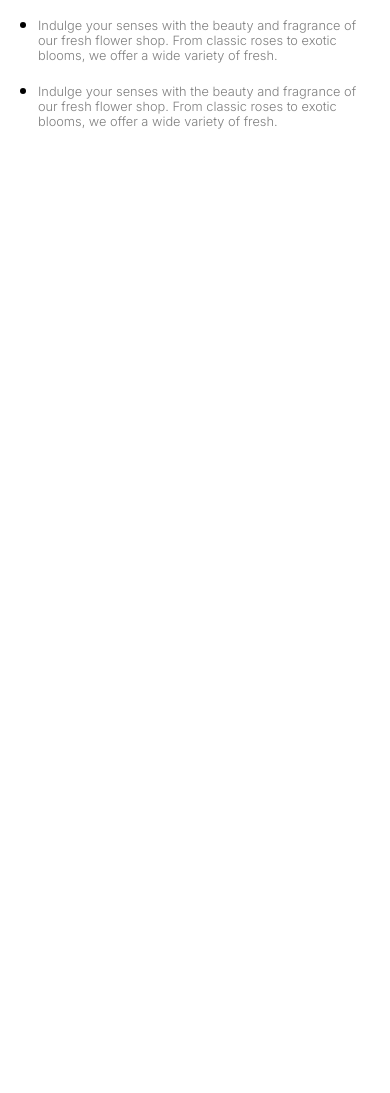
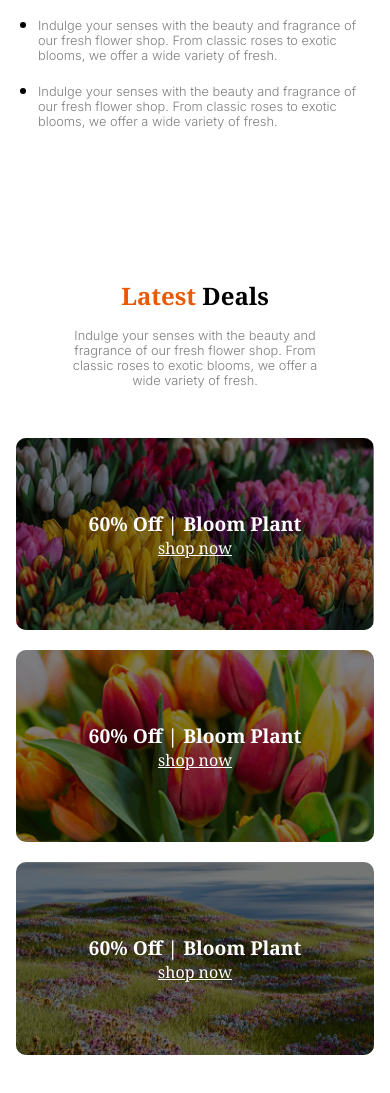
Before and after one commit to nazmulHuda121/B12A02_RS_Flowers, a plain HTML site: page index.html in a window 390 px wide. Shown: the part 2870-3963 px from the top of the page. Before the commit the page ends 3029 px from the top, so only its background shows below. Drawn offline with Linux system fonts and the light colour scheme.

Commit message:
challenge part complete using flex and peshudo element

```diff
--- a/Styles/style.css
+++ b/Styles/style.css
@@ -139,6 +139,82 @@
   width: 27%;
 }
 
+/* Challenge part styles here ... */
+.fl_latest_deal_section {
+  margin: 120px 0;
+  text-align: center;
+}
+.fl_latest_deal_section p {
+  width: 75%;
+  margin: 16px auto;
+}
+.fl_cart_layout_section {
+  margin-top: 120px;
+  gap: 28px;
+}
+
+.fl_cart {
+  flex-direction: column;
+  gap: 28px;
+  width: 33%;
+}
+.fl_cart_layout1,
+.fl_cart_layout2 {
+  background: url("../assets/deal-bloom.png");
+  background-repeat: no-repeat;
+  background-size: cover;
+  padding: 20%;
+  border-radius: 10px;
+  position: relative;
+}
+.fl_cart_layout3 {
+  background: url("../assets/deal-zabo.png");
+  background-repeat: no-repeat;
+  background-size: cover;
+  border-radius: 10px;
+  flex: 1;
+  padding: 12%;
+  position: relative;
+}
+.fl_cart_layout1::before,
+.fl_cart_layout2::before,
+.fl_cart_layout3::before {
+  content: "";
+  background-color: rgba(0, 0, 0, 0.5);
+  position: absolute;
+  inset: 0;
+  border-radius: 10px;
+}
+.fl_cart_layout2 {
+  background: url("../assets/deal-ana.png");
+  background-repeat: no-repeat;
+  background-size: cover;
+}
+.fl_cart_layout1 h4,
+.fl_cart_layout2 h4 {
+  color: #ffffff;
+  font-size: 1.2rem;
+  position: relative;
+}
+.fl_cart_layout1 button,
+.fl_cart_layout2 button,
+.fl_cart_layout3 button {
+  background: transparent;
+  border: none;
+  color: #ffffff;
+  text-decoration: underline;
+  cursor: pointer;
+  position: relative;
+}
+.fl_cart_layout3 h4 {
+  font-size: 2.5rem;
+  color: #ffffff;
+  position: relative;
+}
+.fl_cart_layout3 button {
+  font-size: 1.6rem;
+}
+
 /* Responsive For Mobile Device */
 
 @media screen and (max-width: 575px) {
@@ -198,4 +274,35 @@
   .fl_flower_shop_content img {
     display: none;
   }
+  /* Challenge part styles here ... */
+  .fl_cart_layout_section {
+    margin: 50px 0;
+  }
+  .fl_latest_deal_section {
+    padding-left: 16px;
+    padding-right: 16px;
+  }
+  .fl_cart_layout_section {
+    flex-direction: column;
+  }
+  .fl_cart {
+    width: 100%;
+  }
+  .fl_cart_layout3 {
+    padding: 20%;
+  }
+  .fl_cart_layout1 h4,
+  .fl_cart_layout2 h4,
+  .fl_cart_layout3 h4 {
+    font-size: 1.2rem;
+  }
+  .fl_cart_layout1 button,
+  .fl_cart_layout2 button,
+  .fl_cart_layout3 button {
+    font-size: 1rem;
+  }
+  .fl_cart_layout_section,
+  .fl_cart {
+    gap: 20px;
+  }
 }
--- a/index.html
+++ b/index.html
@@ -171,6 +171,38 @@
           <img src="./assets/trusted-badge.png" alt="trusted_badge" />
         </div>
       </section>
+
+      <!-- Challenge part -->
+
+      <section class="fl_latest_deal_section">
+        <h2 class="fl_title">
+          <span class="highlight_color">Latest</span> Deals
+        </h2>
+        <p class="fl_subTitle">
+          Indulge your senses with the beauty and fragrance of our fresh flower
+          shop. From classic roses to exotic blooms, we offer a wide variety of
+          fresh.
+        </p>
+        <div class="flex fl_cart_layout_section">
+          <div class="fl_cart flex">
+            <div class="fl_cart_layout1">
+              <!-- <div class="fl_overlay"></div> -->
+              <h4>60% Off | Bloom Plant</h4>
+              <button>shop now</button>
+            </div>
+            <div class="fl_cart_layout2">
+              <div class="fl_overlay"></div>
+              <h4>60% Off | Bloom Plant</h4>
+              <button>shop now</button>
+            </div>
+          </div>
+          <div class="fl_cart_layout3">
+            <div class="fl_overlay"></div>
+            <h4>60% Off | Bloom Plant</h4>
+            <button>shop now</button>
+          </div>
+        </div>
+      </section>
     </main>
     <footer></footer>
   </body>
```
